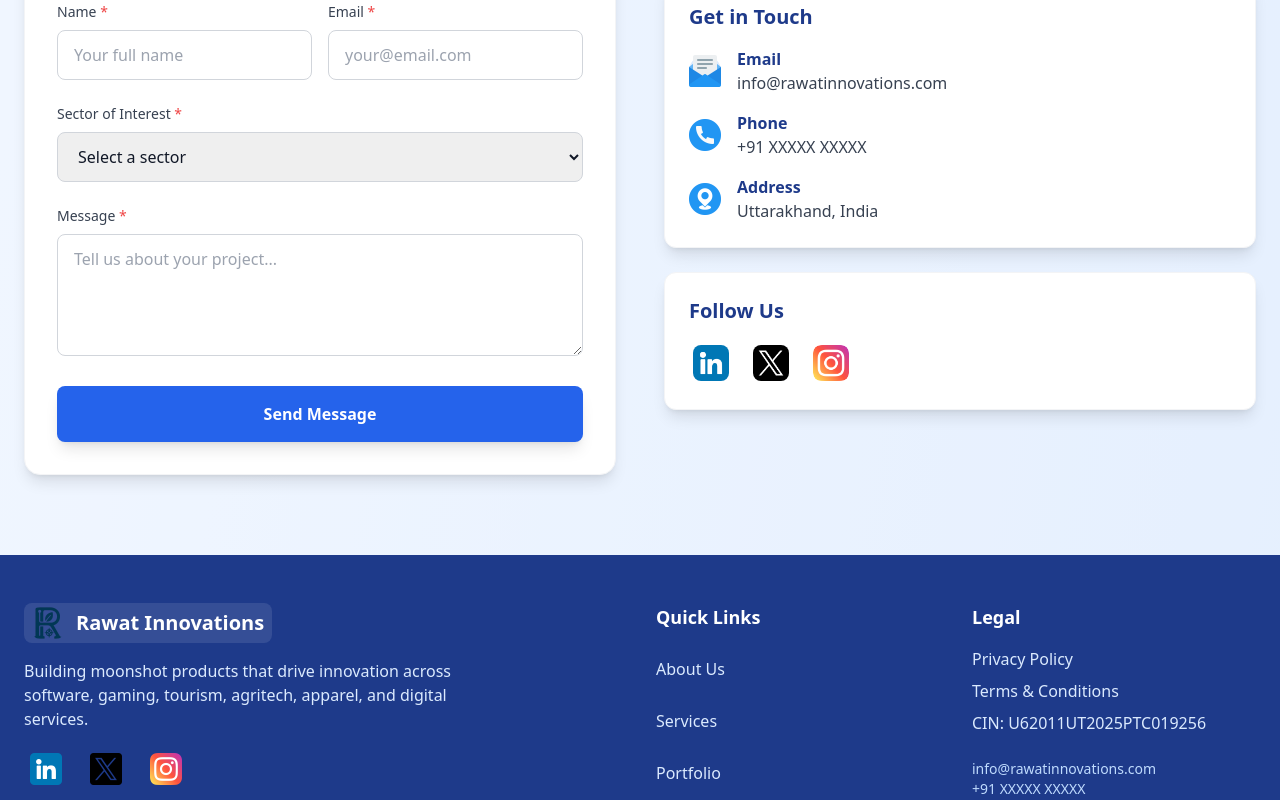
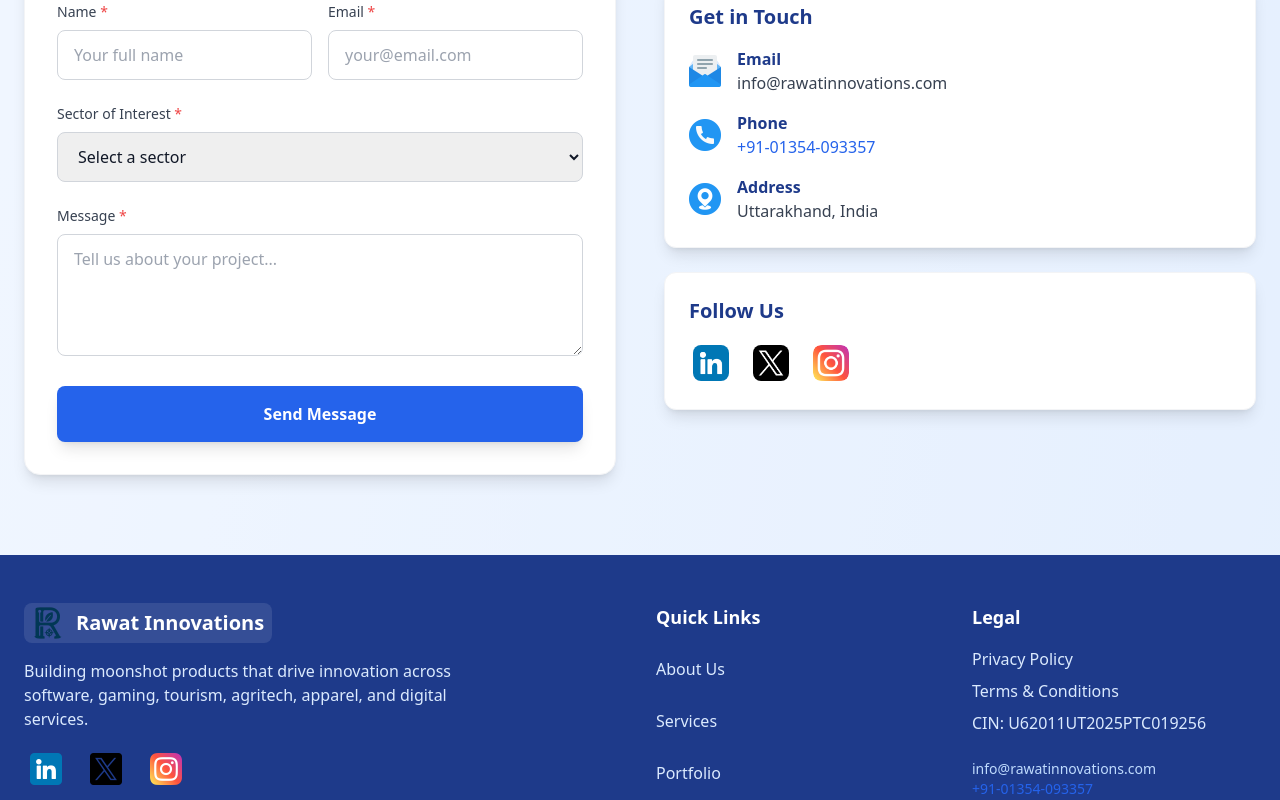
Before and after one commit to vineet-codes256/rawat-innovations-page, a Next.js app: page / in a window 1280 px wide. Shown: the part 6380-7180 px from the top of the page. Built offline with nearby package versions, Linux system fonts and the light colour scheme.

Commit message:
feat: update contact information to include clickable phone links

```diff
--- a/src/app/page.tsx
+++ b/src/app/page.tsx
@@ -1211,7 +1211,9 @@
                           <div className="font-semibold text-blue-900">
                             Phone
                           </div>
-                          <div className="text-gray-700">+91 XXXXX XXXXX</div>
+                          <a href="tel:+9101354093357" className="text-blue-600 hover:underline">
+                            +91-01354-093357
+                          </a>
                         </div>
                       </div>
                       <div className="flex items-center">
@@ -1389,7 +1391,11 @@
                 </ul>
                 <div className="text-sm text-blue-200">
                   <p>info@rawatinnovations.com</p>
-                  <p>+91 XXXXX XXXXX</p>
+                  <p>
+                    <a href="tel:+9101354093357" className="text-blue-600 hover:underline">
+                      +91-01354-093357
+                    </a>
+                  </p>
                 </div>
               </div>
             </div>
```
